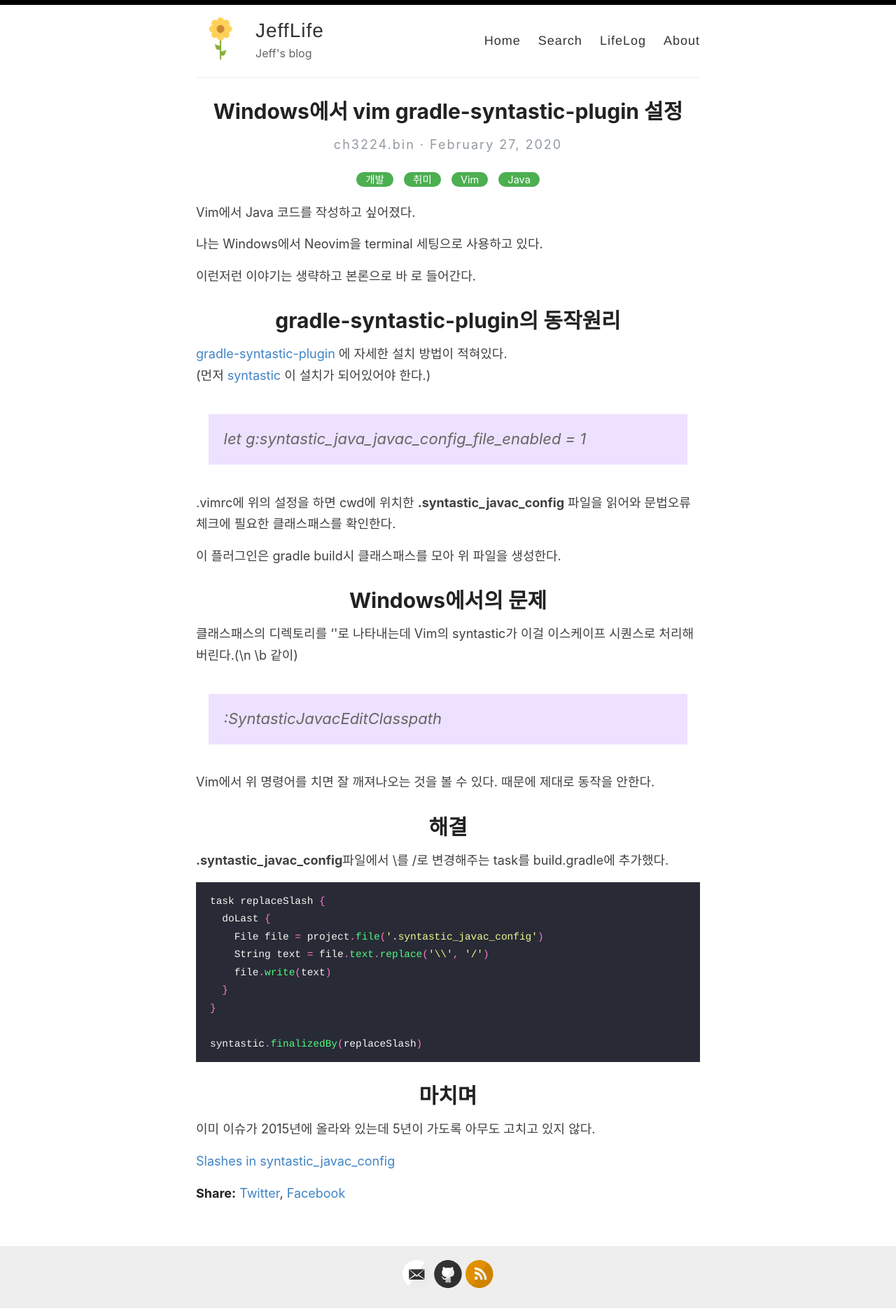
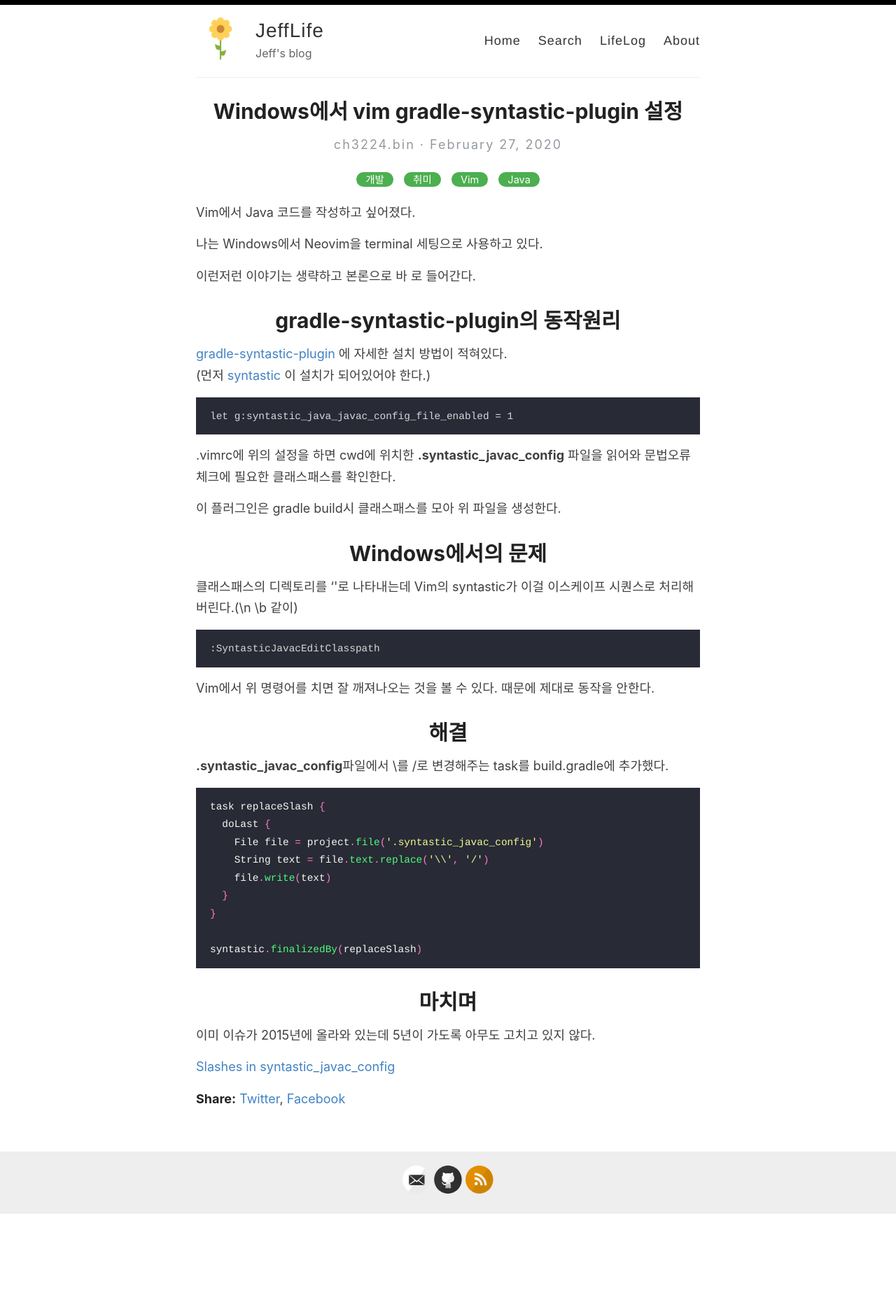
Before and after one commit to ch3224bin/ch3224bin.github.io, a Jekyll site: the page built from _posts/2020-2-27-windows-gradle-syntastic.md, in a window 1280 px wide. Shown: the whole page at 70% size. Built offline with Jekyll 4.4.1, drawn with Linux system fonts in a browser that asks for light colours; comment, search, counter and statistics services are not loaded; after the commit the page ends 1736 px from its top, so only the background shows below that.

Commit message:
20200227 수정

````diff
--- a/_posts/2020-2-27-windows-gradle-syntastic.md
+++ b/_posts/2020-2-27-windows-gradle-syntastic.md
@@ -14,7 +14,9 @@ Vim에서 Java 코드를 작성하고 싶어졌다.
 [gradle-syntastic-plugin](https://github.com/Scuilion/gradle-syntastic-plugin) 에 자세한 설치 방법이 적혀있다.
 (먼저 [syntastic](https://github.com/vim-syntastic/syntastic) 이 설치가 되어있어야 한다.)
 
-> let g:syntastic_java_javac_config_file_enabled = 1
+```
+let g:syntastic_java_javac_config_file_enabled = 1
+```
 
 .vimrc에 위의 설정을 하면 cwd에 위치한 **.syntastic_javac_config** 파일을 읽어와 문법오류체크에 필요한 클래스패스를 확인한다.
 
@@ -23,7 +25,9 @@ Vim에서 Java 코드를 작성하고 싶어졌다.
 # Windows에서의 문제
 클래스패스의 디렉토리를 '\'로 나타내는데 Vim의 syntastic가 이걸 이스케이프 시퀀스로 처리해버린다.(\n \b 같이)
 
-> :SyntasticJavacEditClasspath
+```
+:SyntasticJavacEditClasspath
+```
 
 Vim에서 위 명령어를 치면 잘 깨져나오는 것을 볼 수 있다.
 때문에 제대로 동작을 안한다.
````
